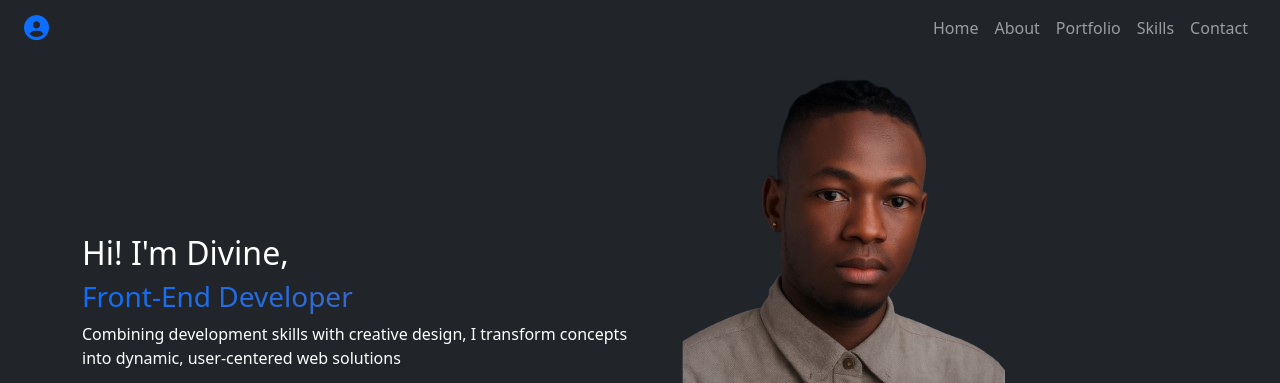
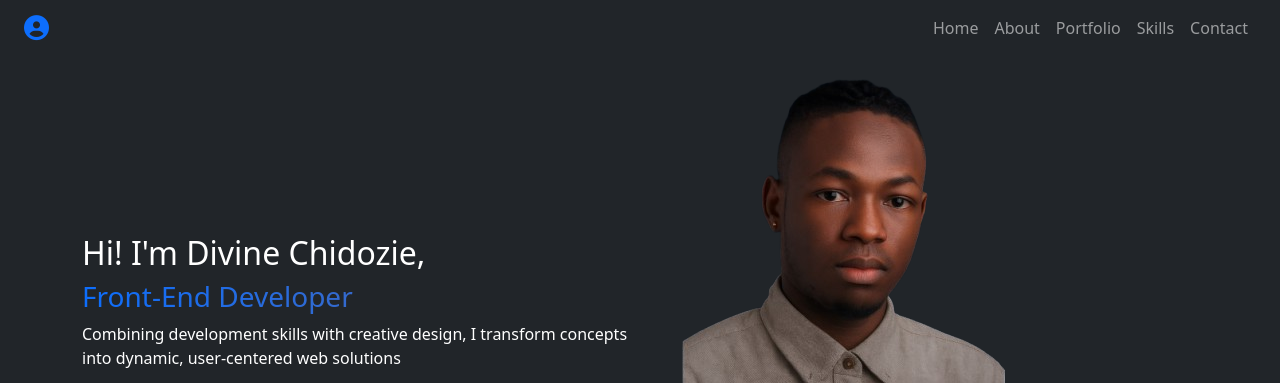
Before and after one commit to Divine-Chidozie/portfolio, a plain HTML site: page index.html in a window 1280 px wide. Shown: the top 383 px of the page. Drawn offline with nearby package versions, Linux system fonts and the light colour scheme; a script that the page names is missing.

Commit message:
made a new change

```diff
--- a/index.html
+++ b/index.html
@@ -88,7 +88,7 @@
       >
         <!-- Right div: Text content, Buttons, and Icons -->
         <div class="col-md-6">
-          <h2 class="fs-2 fw-semibold">Hi! I'm Divine,</h2>
+          <h2 class="fs-2 fw-semibold">Hi! I'm Divine Chidozie,</h2>
           <h3 class="fs-3">Front-End Developer</h3>
           <p class="home-para">
             Combining development skills with creative design, I transform
```
